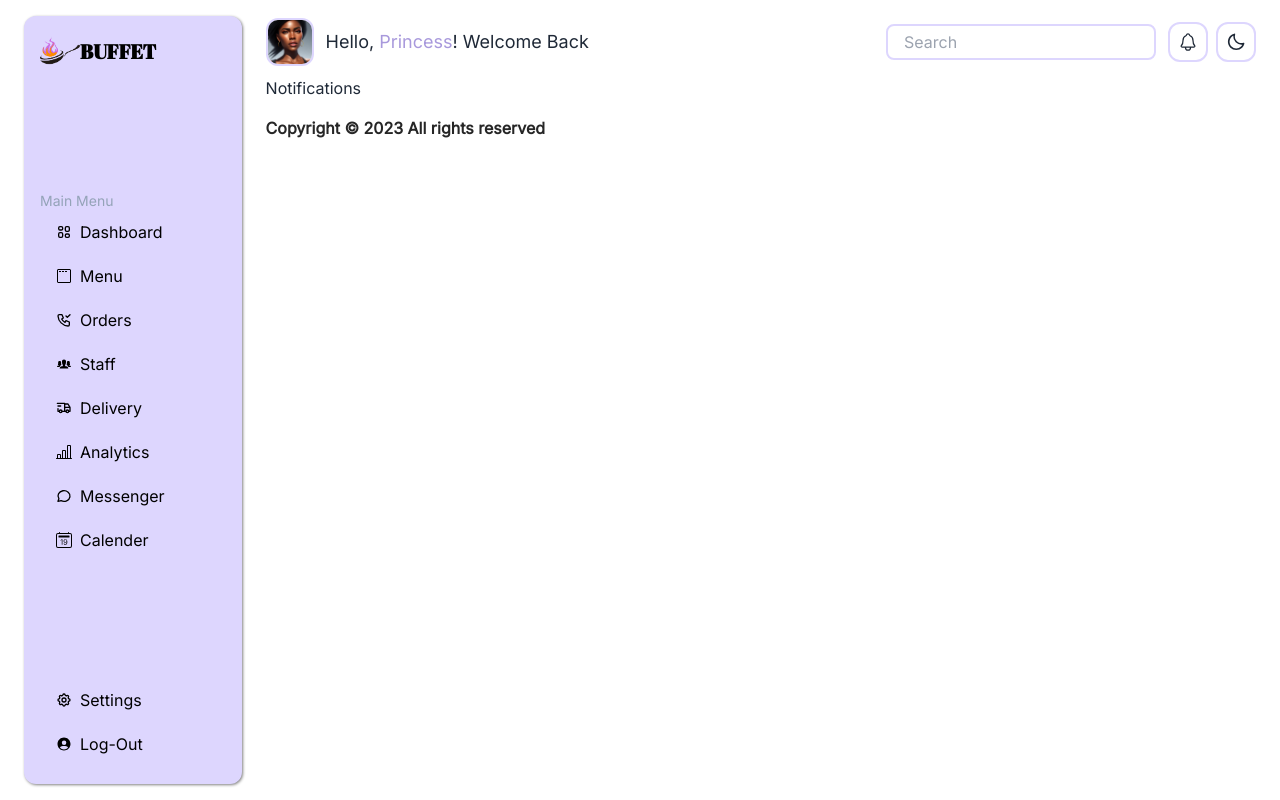
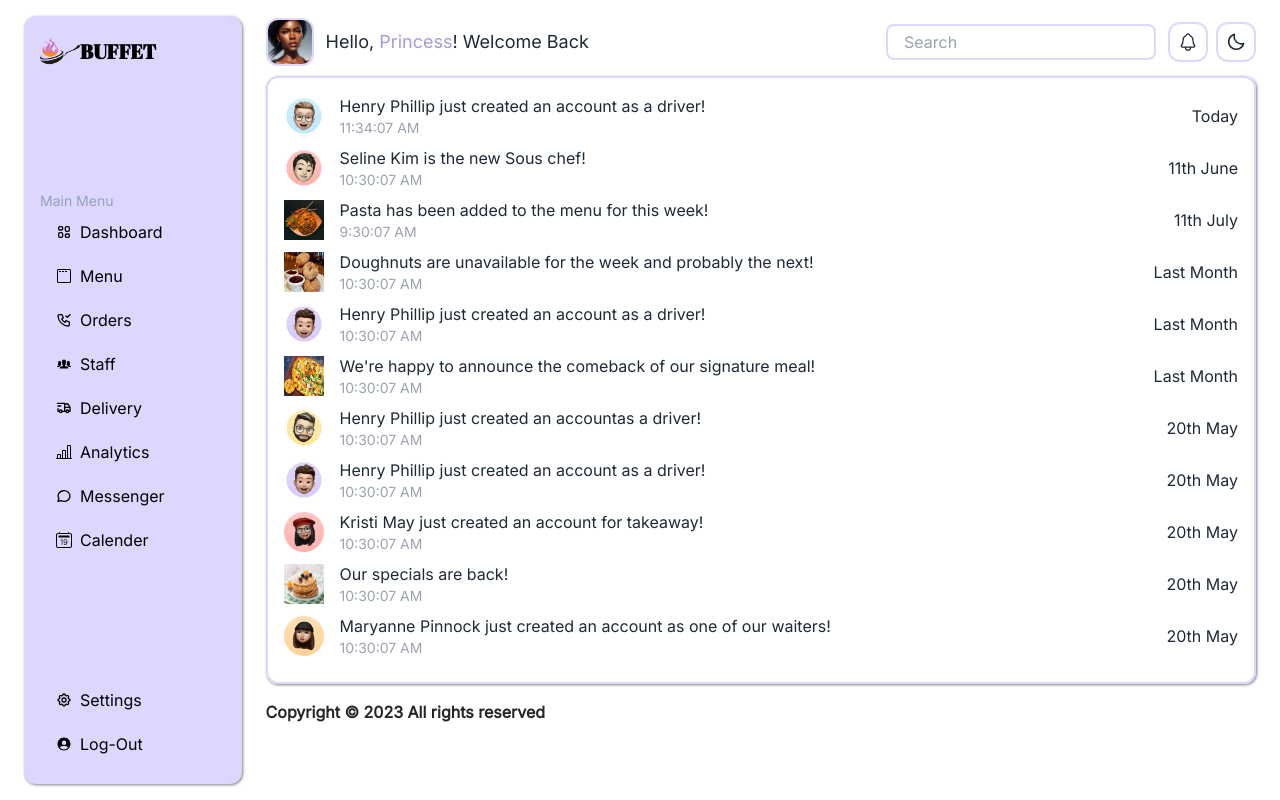
Before and after one commit to Safiyah07/buffet-dashboard, a React (Vite) app: page /notifications in a window 1280 px wide. Built offline with nearby package versions, Linux system fonts and the light colour scheme.

Commit message:
Notification page

```diff
--- a/src/App.jsx
+++ b/src/App.jsx
@@ -19,7 +19,6 @@ import { Analytics } from './pages/Analytics'
 import { Calender3 } from './pages/Calender3'
 import { Settings } from './pages/Settings'
 import { LogOut } from './pages/LogOut'
-import { Profile } from './pages/Profile'
 import { Messenger } from './pages/Messenger'
 import { NotFound } from './pages/NotFound'
 import { ThemeProvider } from './context/ThemeContext'
@@ -69,10 +68,6 @@ function App() {
 					element={<LogOut />}
 				/>
 				<Route
-					path='/profile'
-					element={<Profile />}
-				/>
-				<Route
 					path='/notifications'
 					element={<Notifications />}
 				/>
--- a/src/components/Navbar.jsx
+++ b/src/components/Navbar.jsx
@@ -75,7 +75,7 @@ export const Navbar = () => {
 		},
 		{
 			id: 9,
-			title: 'Notification',
+			title: 'notifications',
 			icon: <IoNotificationsOutline />,
 			link: 'notifications'
 		},
@@ -147,12 +147,10 @@ export const Navbar = () => {
 				</div>
 				<div className='flex items-center max_md:hidden'>
 					<AvatarImage>
-						<Link to='/profile'>
 							<img
 								src={Profile}
 								alt=''
 							/>
-						</Link>
 					</AvatarImage>
 					<div className='flex-1 text-lg'>
 						{''}
@@ -218,13 +216,11 @@ export const Navbar = () => {
 							</label>
 						</div>
 
-						<div className='w-10 h-10 overflow-hidden border-2 cursor-pointer lg:hidden sm:h-8 sm:w-8 lg:mr-3 rounded-xl border-violet-200'>
-							<Link to='/profile'>
+						<div className='w-10 h-10 overflow-hidden border-2 lg:hidden sm:h-8 sm:w-8 lg:mr-3 rounded-xl border-violet-200'>
 								<img
 									src={Profile}
 									alt='Profile_Image'
 								/>
-							</Link>
 						</div>
 					</div>
 				</div>
--- a/src/pages/Notifications.jsx
+++ b/src/pages/Notifications.jsx
@@ -1,8 +1,162 @@
+import Avatar1 from '../assets/Avatar1.png'
+import Avatar2 from '../assets/Avatar2.png'
+import Avatar3 from '../assets/Avatar3.png'
+import Avatar4 from '../assets/Avatar4.png'
+import Avatar5 from '../assets/Avatar5.png'
+import Avatar6 from '../assets/Avatar6.png'
+import Avatar9 from '../assets/Avatar8.png'
+import FoodPic2 from '../assets/FoodPic2.jpg'
+import FoodPic3 from '../assets/FoodPic3.jpg'
+import FoodPic5 from '../assets/FoodPic5.jpg'
+import FoodPic8 from '../assets/FoodPic8.jpg'
 
 export const Notifications = () => {
-  return (
-    <>
-      Notifications
-    </>
-  )
+	const notificationItems = [
+		{
+			message: 'Henry Phillip just created an account as a driver!',
+			image: (
+				<img
+					src={Avatar1}
+					className='w-10 h-10'
+				/>
+			),
+			time: '11:34:07 AM',
+			date: 'Today',
+		},
+		{
+			message: 'Seline Kim is the new Sous chef!',
+			image: (
+				<img
+					src={Avatar2}
+					className='w-10 h-10'
+				/>
+			),
+			time: '10:30:07 AM',
+			date: '11th June',
+		},
+		{
+			message: 'Pasta has been added to the menu for this week!',
+			image: (
+				<img
+					src={FoodPic2}
+					className='w-10 h-10'
+				/>
+			),
+			time: '9:30:07 AM',
+			date: '11th July',
+		},
+		{
+			message: 'Doughnuts are unavailable for the week and probably the next!',
+			image: (
+				<img
+					src={FoodPic3}
+					className='w-10 h-10'
+				/>
+			),
+			time: '10:30:07 AM',
+			date: 'Last Month',
+		},
+		{
+			message: 'Henry Phillip just created an account as a driver!',
+			image: (
+				<img
+					src={Avatar3}
+					className='w-10 h-10'
+				/>
+			),
+			time: '10:30:07 AM',
+			date: 'Last Month',
+		},
+		{
+			message: "We're happy to announce the comeback of our signature meal!",
+			image: (
+				<img
+					src={FoodPic5}
+					className='w-10 h-10'
+				/>
+			),
+			time: '10:30:07 AM',
+			date: 'Last Month',
+		},
+		{
+			message: 'Henry Phillip just created an accountas a driver!',
+			image: (
+				<img
+					src={Avatar4}
+					className='w-10 h-10'
+				/>
+			),
+			time: '10:30:07 AM',
+			date: '20th May',
+		},
+		{
+			message: 'Henry Phillip just created an account as a driver!',
+			image: (
+				<img
+					src={Avatar5}
+					className='w-10 h-10'
+				/>
+			),
+			time: '10:30:07 AM',
+			date: '20th May',
+		},
+		{
+			message: 'Kristi May just created an account for takeaway!',
+			image: (
+				<img
+					src={Avatar6}
+					className='w-10 h-10'
+				/>
+			),
+			time: '10:30:07 AM',
+			date: '20th May',
+		},
+		{
+			message: 'Our specials are back!',
+			image: (
+				<img
+					src={FoodPic8}
+					className='w-10 h-10'
+				/>
+			),
+			time: '10:30:07 AM',
+			date: '20th May',
+		},
+		{
+			message:
+				'Maryanne Pinnock just created an account as one of our waiters!',
+			image: (
+				<img
+					src={Avatar9}
+					className='w-10 h-10'
+				/>
+			),
+			time: '10:30:07 AM',
+			date: '20th May',
+		},
+	]
+
+	return (
+		<>
+			<div className='shadow-[1px_1px_3px_0px_grey] border-2 border-violet-shade rounded-xl px-4 py-4 w-full'>
+				<div>
+					{notificationItems.map((notification, id) => (
+						<div
+							key={id}
+							className='flex items-center justify-between mb-2'
+						>
+							<div className='flex items-center gap-4 cursor-pointer'>
+								<div>{notification.image}</div>
+								<div className='flex flex-col'>
+									<span>{notification.message}</span>
+									<span className='text-sm text-gray-400'>{notification.time}</span>
+								</div>
+							</div>
+							<div className='items-end'>{notification.date}</div>
+						</div>
+					))}
+				</div>
+			</div>
+		</>
+	)
 }
--- a/src/pages/Orders.jsx
+++ b/src/pages/Orders.jsx
@@ -7,7 +7,6 @@ import Avatar5 from '../assets/Avatar5.png'
 import Avatar6 from '../assets/Avatar6.png'
 import Avatar7 from '../assets/Avatar7.png'
 import Avatar8 from '../assets/Avatar8.png'
-// import Avatar10 from '../assets/Avatar10.png'
 
 export const Orders = () => {
 	return (
--- a/src/pages/Profile.jsx
+++ /dev/null
@@ -1,8 +0,0 @@
-
-export const Profile = () => {
-  return (
-    <>
-      Profile
-    </>
-  )
-}
```
